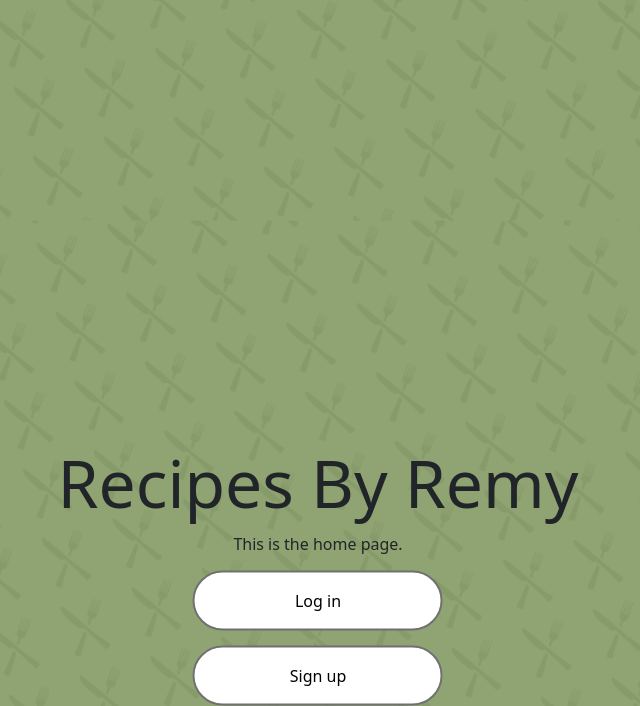
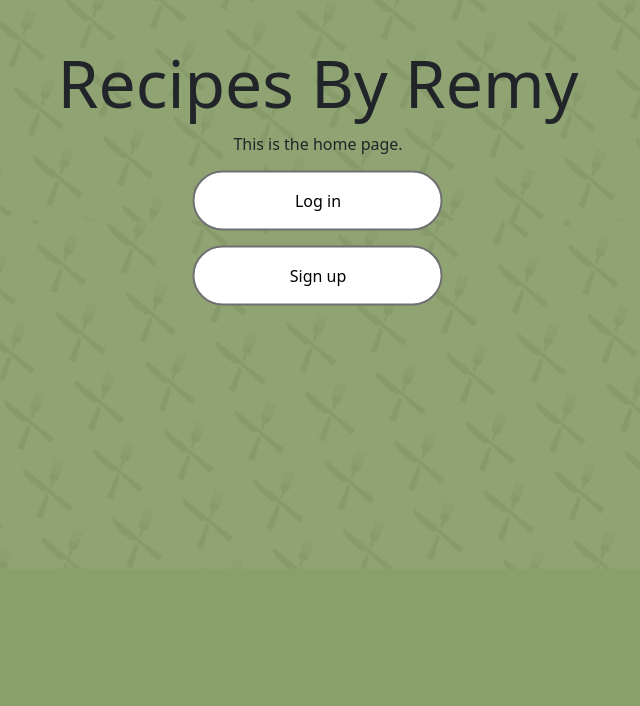
Before and after one commit to Freddydeddydoo/RecipesByRemy, a React (Create React App) app in the folder recipes-with-remy/src/: page / in a window 1280 px wide. Shown: the part 231-937 px from the top of the page, without its empty margins (322-962 px from the left). After the commit the page ends 800 px from the top, so only its background shows below. Built offline with nearby package versions, Linux system fonts and the light colour scheme; the HTML template or start-up script is replaced by a standard one.

Commit message:
fix home

```diff
--- a/recipes-with-remy/src/CSSFiles/App.css
+++ b/recipes-with-remy/src/CSSFiles/App.css
@@ -33,7 +33,7 @@
 .HomeSignLog {
 
   position: absolute;
-  top: 100%;
+  top: 50%;
   left: 50%;
   transform: translate(-50%, -50%);
 }
```
